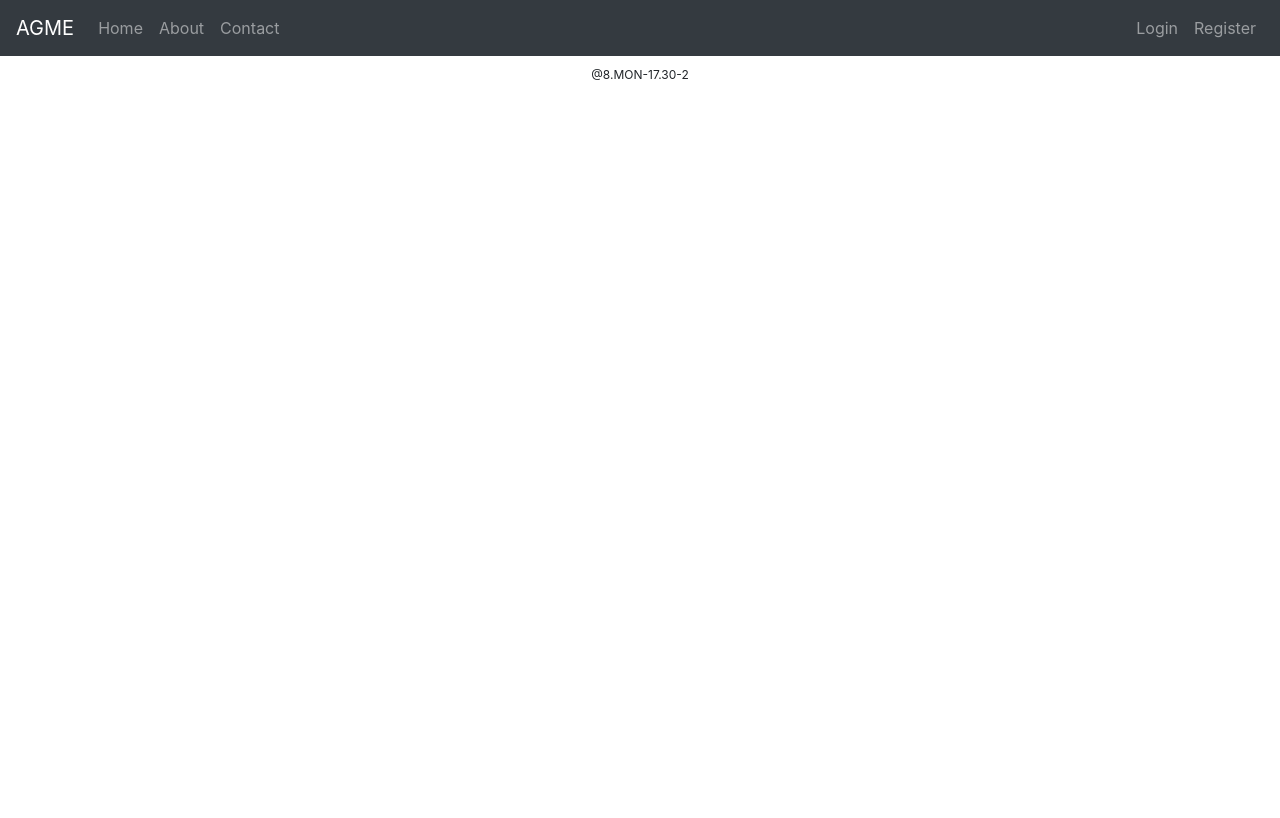
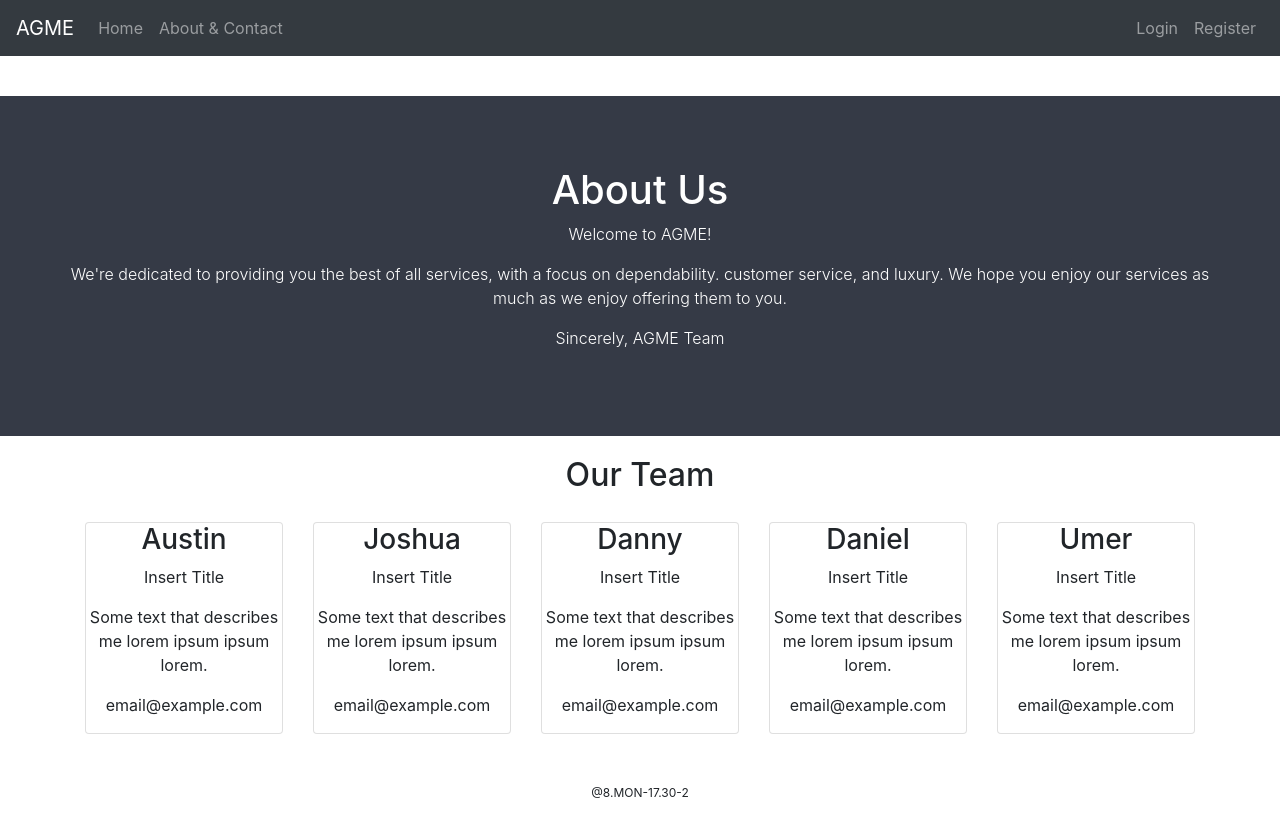
Before and after one commit to RMIT-SEPT/majorproject-8-mon-17-30-2, a React (Create React App) app in the folder FrontEnd/: page /about in a window 1280 px wide. Built offline with nearby package versions, Linux system fonts and the light colour scheme.

Commit message:
About and Contact us page combined and done as one, added app routing and remove old contact link in nav

```diff
--- /dev/null
+++ b/FrontEnd/src/components/HomePage/AboutAndContact.js
@@ -0,0 +1,79 @@
+import React from "react";
+import "../../css/AboutAndContact.css";
+import Container from 'react-bootstrap/Container'
+import Row from 'react-bootstrap/Row'
+import Col from 'react-bootstrap/Col'
+
+function AboutUs() {
+
+
+    return (
+
+        <div className="about-page">
+            <div className="about-section" >
+                <h1 >About Us</h1>
+                <p>Welcome to AGME!</p>
+                <p>We're dedicated to providing you the best of all services, with a focus on dependability. customer service, and luxury.
+                We hope you enjoy our services as much as we enjoy offering them to you.
+                </p>
+                <p>Sincerely,
+                AGME Team</p>
+            </div>
+
+            <h2 className="about-header"> Our Team</h2>
+
+            <Container>
+                <Row>
+                    <Col>
+                        <div className="card">
+                            <h3>Austin</h3>
+                            <p>Insert Title</p>
+                            <p>Some text that describes me lorem ipsum ipsum lorem.</p>
+                            <p>email@example.com</p>
+                        </div>
+                    </Col>
+                    <Col>
+                        <div className="card">
+                            <h3>Joshua</h3>
+                            <p>Insert Title</p>
+                            <p>Some text that describes me lorem ipsum ipsum lorem.</p>
+                            <p>email@example.com</p>
+                        </div>
+                    </Col>
+                    <Col>
+                        <div className="card">
+                            <h3>Danny</h3>
+                            <p>Insert Title</p>
+                            <p>Some text that describes me lorem ipsum ipsum lorem.</p>
+                            <p>email@example.com</p>
+                        </div>
+                    </Col>
+                    <Col>
+                        <div className="card">
+                            <h3>Daniel</h3>
+                            <p>Insert Title</p>
+                            <p>Some text that describes me lorem ipsum ipsum lorem.</p>
+                            <p>email@example.com</p>
+                        </div>
+                    </Col>
+                    <Col>
+                        <div className="card">
+                            <h3>Umer</h3>
+                            <p>Insert Title</p>
+                            <p>Some text that describes me lorem ipsum ipsum lorem.</p>
+                            <p>email@example.com</p>
+                        </div>
+                    </Col>
+                </Row>
+            </Container>
+
+
+        </div>
+
+    )
+
+}
+
+
+
+export default AboutUs;
--- a/FrontEnd/src/components/Nav/Navbar.jsx
+++ b/FrontEnd/src/components/Nav/Navbar.jsx
@@ -27,12 +27,12 @@ function Navbar(props){
     }
 
                 <Link to = "/about" className = "nav-link">
-                    <li className = "nav-item">About</li>
+                    <li className = "nav-item">About & Contact</li>
                 </Link>
 
-                <Link to = "/contact" className = "nav-link">
+                {/* <Link to = "/contact" className = "nav-link">
                     <li className = "nav-item">Contact</li>
-                </Link>
+                </Link> */}
             </ul>
 
 
--- a/FrontEnd/src/components/Routes/AppRouting.jsx
+++ b/FrontEnd/src/components/Routes/AppRouting.jsx
@@ -20,6 +20,7 @@ import ManageEmployeePage from "../ManageEmployees/ManageEmployeePage";
 import WorkerProfile from "../ManageEmployees/WorkerProfile";
 import EditEmployeePage from "../ManageEmployees/EditEmployeePage";
 import AddEmployeePage from "../ManageEmployees/AddEmployeePage";
+import AboutAndContact from "../HomePage/AboutAndContact";
 import Footer from "../Footer";
 import {GET_CUSTOMER_URL, GET_ADMIN_URL, CUSTOMER_BUTTON_DETAILS, ADMIN_BUTTON_DETAILS, GET_WORKER_URL, CUSTOMER} from "../../Utils/utils";
 
@@ -36,6 +37,7 @@ function AppRouting() {
         {/* GENERAL ROUTES */}
         <Route path="/" exact render={(props) => <Login {...props} isLoggedIn={isLoggedIn} setIsLoggedIn={setIsLoggedIn}/>} />
         <Route path="/register" exact component={Register} />
+        <Route path="/about" exact component={AboutAndContact} />
         {/* CUSTOMER ROUTES
          <CustomerAuthenticatedRoute path="/bookings/create" exact component={BookingPageTest}/>
         */}
--- /dev/null
+++ b/FrontEnd/src/css/AboutAndContact.css
@@ -0,0 +1,20 @@
+
+
+.about-header{
+    padding: 20px;
+    font-weight: 450;
+
+  }
+
+.about-section {
+    padding: 70px;
+    text-align: center;
+    background-color: #353a46;
+    color: white;
+    font-weight: 300;
+  }
+.about-page{
+    text-align: center;
+    padding-top: 2.5rem;
+    padding-bottom: 2.5rem;
+}
```
